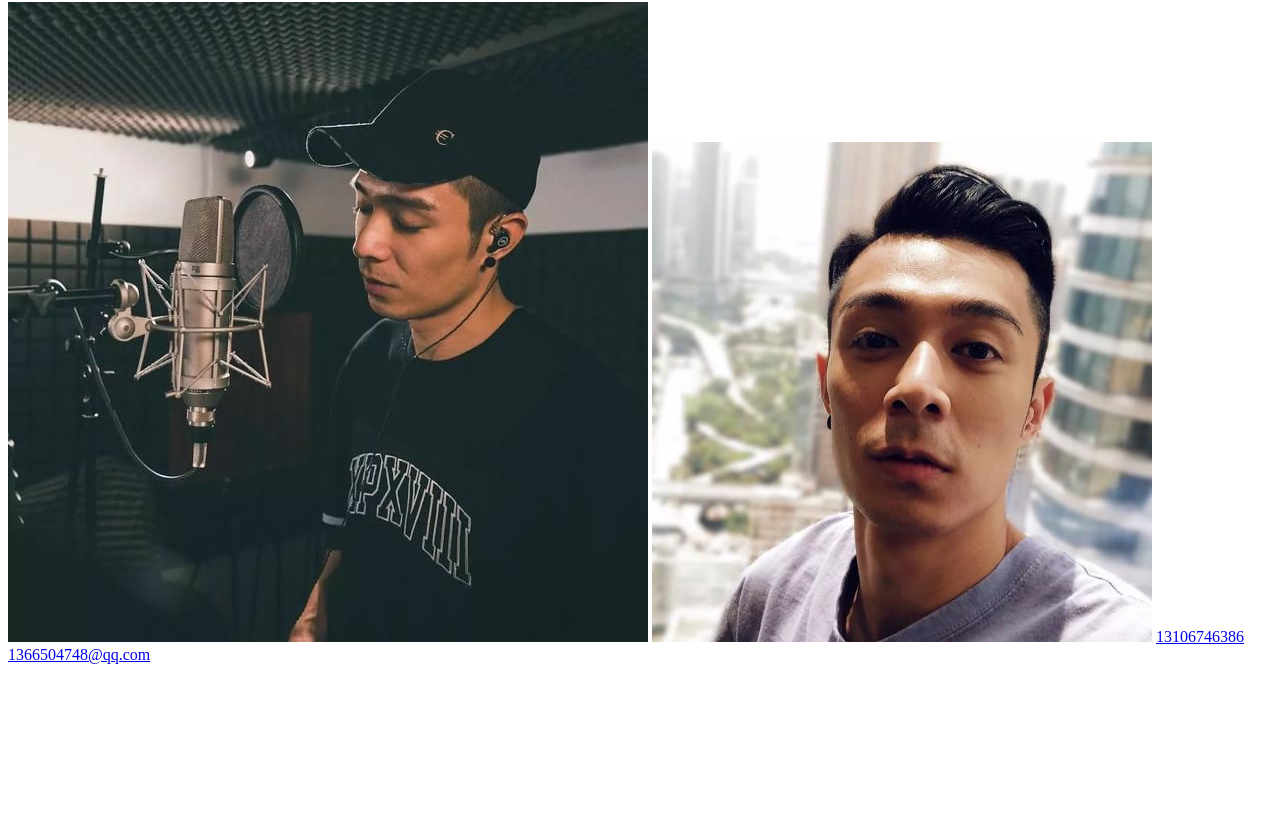
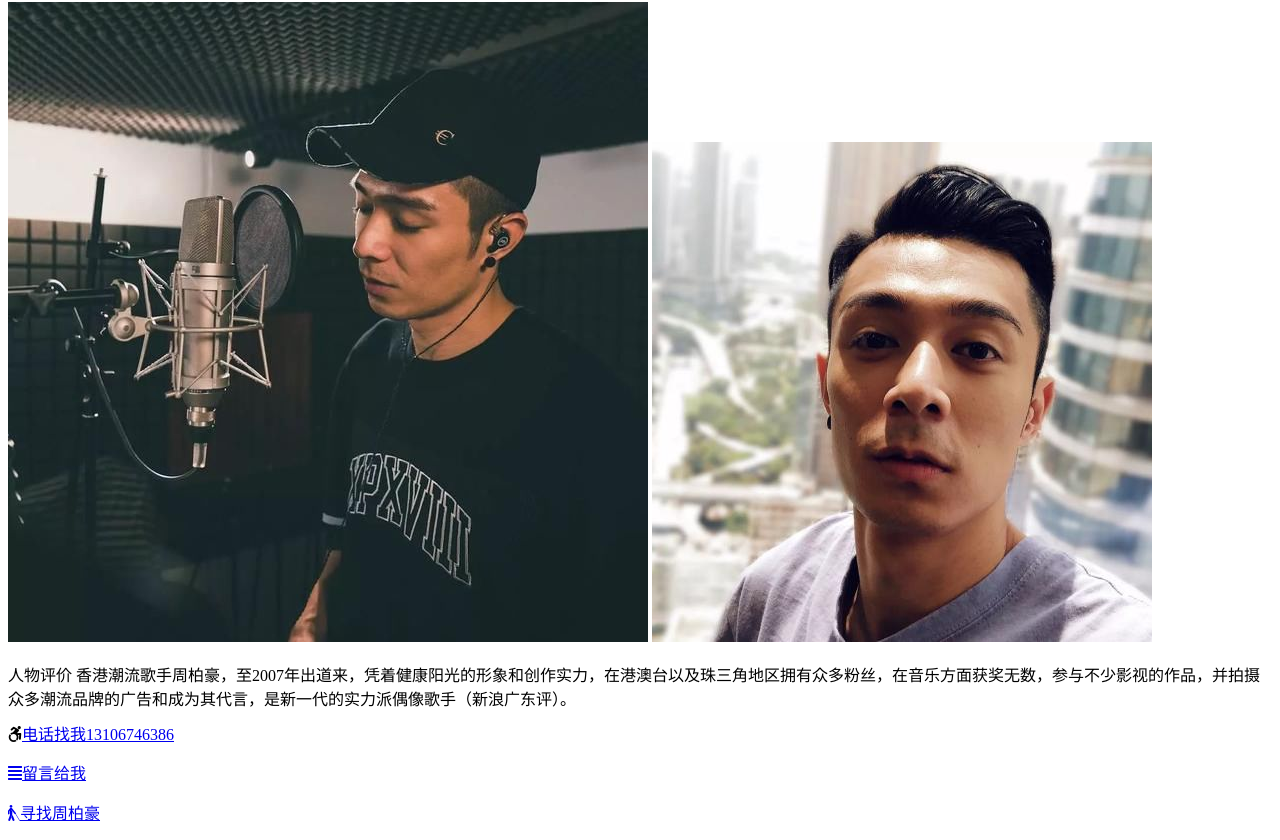
Before and after one commit to ooowwmin/ooowwmin.github.io, a plain HTML site: page index.html in a window 1280 px wide. Shown: the part 904-1744 px from the top of the page. Before the commit the page ends 1576 px from the top, so only its background shows below. Drawn offline with Linux system fonts and the light colour scheme.

Commit message:
Update index.html

```diff
--- a/index.html
+++ b/index.html
@@ -4,7 +4,7 @@
   <head>
     <link rel="stylesheet" href="https://use.fontawesome.com/releases/v5.8.1/css/all.css" integrity="sha384-50oBUHEmvpQ+1lW4y57PTFmhCaXp0ML5d60M1M7uH2+nqUivzIebhndOJK28anvf" crossorigin="anonymous">
     <meta charset="utf-8">
-    <meta charset="utf-8"><!--规定HTML文档的字符编码为utf-8-->
+    <meta charset="utf-8">
     <title>周柏豪介绍</title>
     <meta name="description"content="周柏豪个人资料、周柏豪图片、周柏豪壁纸、周柏豪电影、周柏豪电视剧、周柏豪明星网">
       <p><span style="color:#FF0000;"> <i class="fab fa-angellist"></i></span></p>
@@ -20,13 +20,14 @@
 2007年作为歌手出道，同年11月，推出首张个人专辑《Beginning》，夺得 叱咤乐坛流行榜颁奖典礼叱咤乐坛新力军男歌手银奖，第三十届十大中文金曲最有前途新人奖银奖。凭借与郑融合唱的单曲《一事无成》夺得第31届十大中文金曲金曲奖、十大劲歌金曲最受欢迎合唱歌曲金奖。2013年，发行专辑《8》；夺得2013年度叱咤乐坛唱作人金奖和叱咤乐坛男歌手银奖。2014年1月5日，在广州塔举办《周柏豪 Perfect 8》演唱会；3月，发行唱片《同行》。2017年9月18日，其主演的警匪剧《使徒行者2》播出。 2017年7月12日签约3年加盟TVB NEW MEDIA及星梦娱乐。2019年，搭档杨千嬅主演时装剧《多功能老婆》。</p>
 <img src="https://ooowwmin.github.io/3.jpg">
 <img src="https://ooowwmin.github.io/4.jpg">
+<p>人物评价
+香港潮流歌手周柏豪，至2007年出道来，凭着健康阳光的形象和创作实力，在港澳台以及珠三角地区拥有众多粉丝，在音乐方面获奖无数，参与不少影视的作品，并拍摄众多潮流品牌的广告和成为其代言，是新一代的实力派偶像歌手（新浪广东评）。<p>
 <div style="position:fixed;bottom:5px;right:5px;opacity:1;cursor:pointer;">
     <a href="#"><img src="https://ooowwmin.github.io/333.gif"></a>
   </div>
-<a href="tel:13106746386">13106746386</a><!--
-手机点击直接拨打电话13106746386-->
-<a href="1366504748@qq.com">1366504748@qq.com</a><!--点击启动邮件客户端发送邮件给1366504748@qq.com-->
-
+<p><i class="fab fa-accessible-icon"><a href="tel:131067463860">电话找我13106746386</a></p></i>
+<a href="1138195512@qq.com"><i class="fas fa-align-justify"></i></i>留言给我</p></a><!--点击启动邮件客户端发送邮件给1366504748@qq.com-->
+<a href="https://j.map.baidu.com/3pIBG" target="_blank"><i class="fas fa-blind"></i>寻找周柏豪 </a></p>
   </body>
   <!--主体结束-->
 </html>
```
